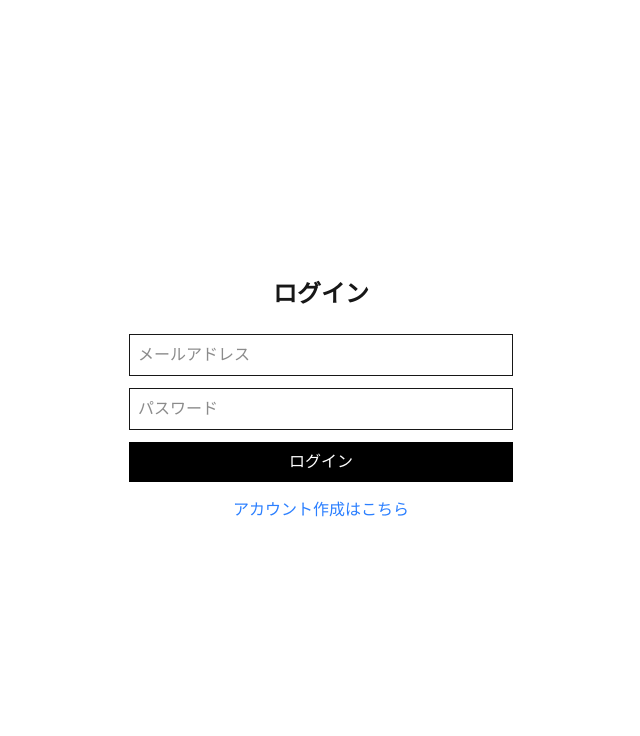
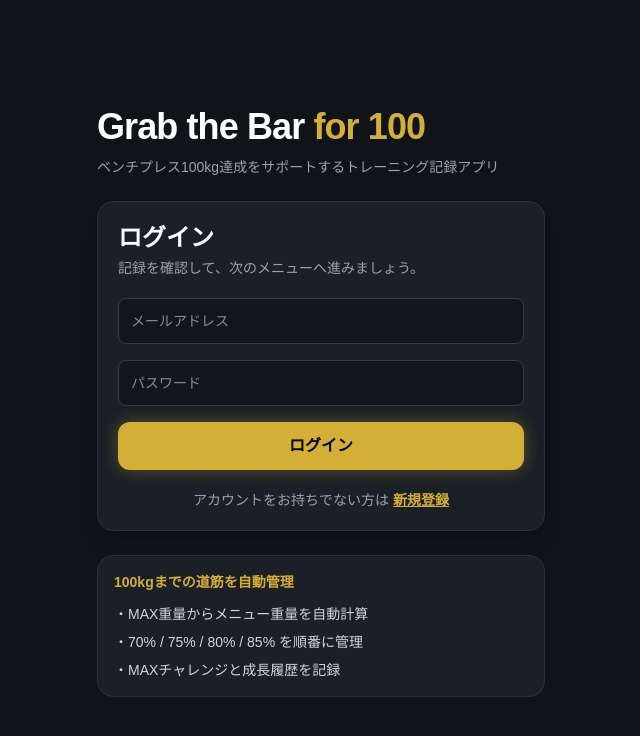
Before and after one commit to kskhmp0323-eng/grab-the-bar-for-100, a Next.js app: page /login in a window 1280 px wide. Shown: the top 736 px of the page, without its empty margins (319-959 px from the left). Built offline with nearby package versions, Linux system fonts and the light colour scheme; no server answers.

Commit message:
improve login page design

```diff
--- a/app/login/page.tsx
+++ b/app/login/page.tsx
@@ -1,8 +1,11 @@
 "use client";
 
 import { useState } from "react";
-import { loginWithEmail } from "@/lib/auth";
+import Link from "next/link";
 import { useRouter } from "next/navigation";
+import { signInWithEmail } from "@/lib/auth";
+
+const BRAND_GOLD = "#D4AF37";
 
 export default function LoginPage() {
   const router = useRouter();
@@ -10,27 +13,55 @@ export default function LoginPage() {
   const [email, setEmail] = useState("");
   const [password, setPassword] = useState("");
   const [error, setError] = useState("");
+  const [sending, setSending] = useState(false);
 
   const handleLogin = async () => {
+    setError("");
+
+    if (!email || !password) {
+      setError("メールアドレスとパスワードを入力してください。");
+      return;
+    }
+
     try {
-      setError("");
-      await loginWithEmail(email, password);
+      setSending(true);
+      await signInWithEmail(email, password);
       router.push("/training");
-    } catch (err: any) {
-      setError("ログインに失敗しました");
+    } catch {
+      setError("ログインに失敗しました。メールアドレスとパスワードを確認してください。");
+    } finally {
+      setSending(false);
     }
   };
 
   return (
-    <div className="min-h-screen flex flex-col items-center justify-center p-4">
-      <h1 className="text-2xl font-bold mb-6">ログイン</h1>
+    <main className="min-h-screen bg-[#101418] px-4 py-8 text-white">
+      <div className="mx-auto flex min-h-[calc(100vh-64px)] max-w-md flex-col justify-center space-y-6">
+        <header>
+          <h1 className="text-4xl font-extrabold tracking-tight leading-tight">
+            Grab the Bar{" "}
+            <span style={{ color: BRAND_GOLD }}>for 100</span>
+          </h1>
+          <p className="mt-2 text-sm text-gray-400">
+            ベンチプレス100kg達成をサポートするトレーニング記録アプリ
+          </p>
+        </header>
 
+        <section className="rounded-2xl border border-[#2A3036] bg-[#1B2026] p-5 shadow-xl">
+          <div className="mb-5">
+            <h2 className="text-2xl font-extrabold">ログイン</h2>
+            <p className="mt-1 text-sm text-gray-400">
+              記録を確認して、次のメニューへ進みましょう。
+            </p>
+          </div>
+
+          <div className="space-y-4">
             <input
               type="email"
               placeholder="メールアドレス"
               value={email}
               onChange={(e) => setEmail(e.target.value)}
-        className="border p-2 mb-3 w-full max-w-sm"
+              className="w-full rounded-lg border border-[#343B44] bg-[#11161B] p-3 text-sm text-white outline-none focus:border-[#D4AF37]"
             />
 
             <input
@@ -38,24 +69,47 @@ export default function LoginPage() {
               placeholder="パスワード"
               value={password}
               onChange={(e) => setPassword(e.target.value)}
-        className="border p-2 mb-3 w-full max-w-sm"
+              className="w-full rounded-lg border border-[#343B44] bg-[#11161B] p-3 text-sm text-white outline-none focus:border-[#D4AF37]"
             />
+
+            {error && (
+              <p className="rounded-lg border border-red-400/40 bg-red-500/10 p-3 text-sm text-red-300">
+                {error}
+              </p>
+            )}
 
             <button
               onClick={handleLogin}
-        className="bg-black text-white px-4 py-2 w-full max-w-sm"
+              disabled={sending}
+              className="w-full rounded-xl py-3 font-extrabold text-black active:scale-95 disabled:opacity-60"
+              style={{
+                backgroundColor: BRAND_GOLD,
+                boxShadow: "0 0 16px rgba(212,175,55,0.35)",
+              }}
             >
-        ログイン
-      </button>
-
-      {error && <p className="text-red-500 mt-3">{error}</p>}
-
-      <button
-        onClick={() => router.push("/signup")}
-        className="mt-4 text-blue-500"
-      >
-        アカウント作成はこちら
+              {sending ? "ログイン中..." : "ログイン"}
             </button>
           </div>
+
+          <div className="mt-5 text-center text-sm text-gray-400">
+            アカウントをお持ちでない方は{" "}
+            <Link href="/signup" className="font-bold underline" style={{ color: BRAND_GOLD }}>
+              新規登録
+            </Link>
+          </div>
+        </section>
+
+        <section className="rounded-2xl border border-[#2A3036] bg-[#1B2026] p-4 text-sm text-gray-300">
+          <p className="font-bold" style={{ color: BRAND_GOLD }}>
+            100kgまでの道筋を自動管理
+          </p>
+          <div className="mt-3 space-y-2">
+            <p>・MAX重量からメニュー重量を自動計算</p>
+            <p>・70% / 75% / 80% / 85% を順番に管理</p>
+            <p>・MAXチャレンジと成長履歴を記録</p>
+          </div>
+        </section>
+      </div>
+    </main>
   );
 }
```
Lines whose indentation alone changed are shown as unchanged.
